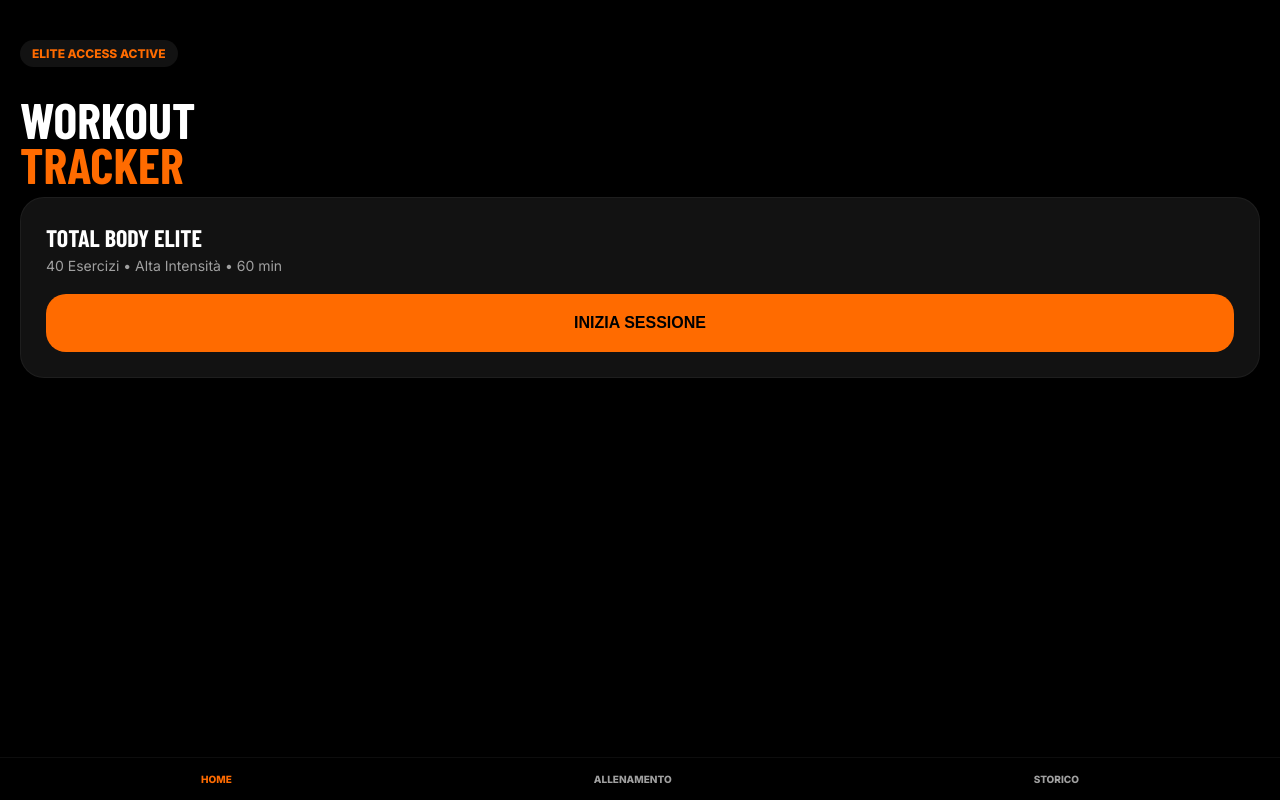
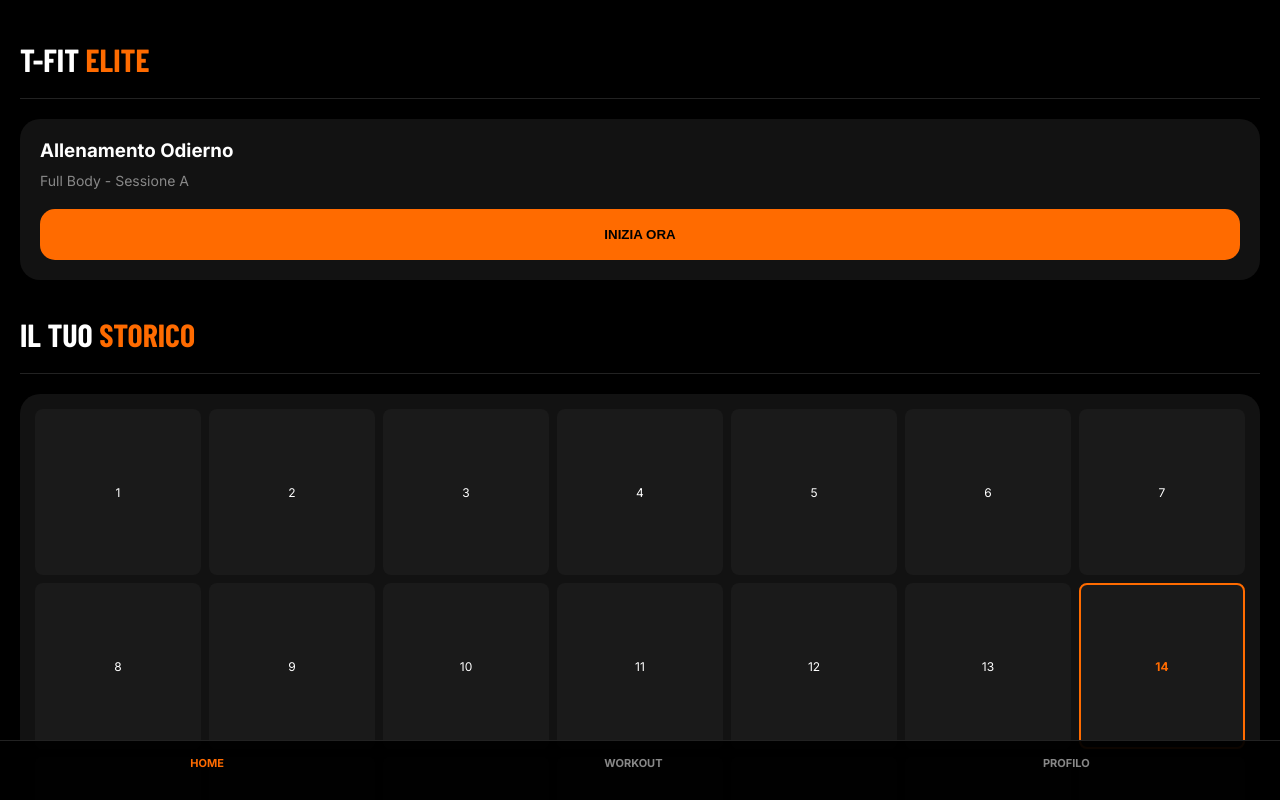
Before and after one commit to tittodesign/T-Fit, a plain HTML site: page index.html in a window 1280 px wide. Both pictures are taken after a click on the link "HOME". Drawn offline with nearby package versions, Linux system fonts and the light colour scheme; a web font is replaced by a local one.

Commit message:
Update index.html

```diff
--- a/index.html
+++ b/index.html
@@ -5,214 +5,158 @@
     <meta name="viewport" content="width=device-width, initial-scale=1.0, viewport-fit=cover">
     <title>T-FIT ELITE PRO</title>
     <style>
-        @import url('https://fonts.googleapis.com/css2?family=Barlow+Condensed:wght@700;900&family=Inter:wght@400;600;800&display=swap');
+        @import url('https://fonts.googleapis.com/css2?family=Barlow+Condensed:wght@700;900&family=Inter:wght@400;700&display=swap');
 
         :root {
             --accent: #FF6B00;
-            --bg: #000000;
+            --bg: #000;
             --surface: #121212;
-            --surface-light: #1e1e1e;
-            --text: #ffffff;
-            --text-dim: #a0a0a0;
-            --safe-bottom: env(safe-area-inset-bottom, 20px);
+            --text: #fff;
+            --text-dim: #888;
         }
 
         * { margin: 0; padding: 0; box-sizing: border-box; -webkit-tap-highlight-color: transparent; }
-        body {
-            background: var(--bg);
-            color: var(--text);
-            font-family: 'Inter', sans-serif;
-            height: 100vh;
-            overflow: hidden;
-        }
+        body { background: var(--bg); color: var(--text); font-family: 'Inter', sans-serif; height: 100vh; overflow: hidden; }
 
-        /* --- LAYOUT PRINCIPALE --- */
+        /* --- LAYOUT --- */
         #app { height: 100%; display: flex; flex-direction: column; }
-        .screen { display: none; flex: 1; flex-direction: column; overflow-y: auto; }
-        .screen.active { display: flex; }
+        .screen { display: none; flex: 1; flex-direction: column; overflow-y: auto; padding: 20px; padding-bottom: 100px; }
+        .active { display: flex; }
 
-        /* --- HOME SCREEN --- */
-        .home-content { padding: 40px 20px; }
-        .hero-title { font-family: 'Barlow Condensed'; font-size: 50px; font-weight: 900; line-height: 0.9; margin-bottom: 10px; }
-        .hero-title span { color: var(--accent); }
-        .status-badge { display: inline-block; padding: 6px 12px; background: var(--surface); border-radius: 20px; font-size: 12px; font-weight: 700; color: var(--accent); margin-bottom: 30px; }
+        /* --- HEADER --- */
+        .header { padding: 20px 0; border-bottom: 1px solid #222; margin-bottom: 20px; }
+        .header h1 { font-family: 'Barlow Condensed'; font-size: 32px; font-weight: 900; text-transform: uppercase; }
+        .header span { color: var(--accent); }
 
-        .plan-card {
-            background: var(--surface);
-            border-radius: 24px;
-            padding: 25px;
-            border: 1px solid rgba(255,255,255,0.05);
-            margin-bottom: 20px;
-        }
-        .plan-card h3 { font-family: 'Barlow Condensed'; font-size: 24px; margin-bottom: 5px; }
-        .plan-card p { color: var(--text-dim); font-size: 14px; margin-bottom: 20px; }
-
-        /* --- PLAYER SCREEN --- */
-        .visual-container {
+        /* --- ANIMAZIONE INCORPORATA (NON SERVONO FILE) --- */
+        .anim-box {
             width: 100%;
-            height: 40vh;
-            background: radial-gradient(circle at center, #1a1a1a, #000);
+            height: 200px;
+            background: #0a0a0a;
+            border-radius: 20px;
             display: flex;
             align-items: center;
             justify-content: center;
-            border-bottom: 2px solid var(--accent);
-            position: relative;
+            border: 1px solid #222;
+            margin-bottom: 20px;
         }
-        .visual-container img { max-width: 80%; max-height: 80%; object-fit: contain; }
+        .dot { width: 40px; height: 40px; background: var(--accent); border-radius: 50%; animation: pulse 1.5s ease-in-out infinite; box-shadow: 0 0 20px var(--accent); }
+        @keyframes pulse { 0%, 100% { transform: scale(1); opacity: 1; } 50% { transform: scale(1.5); opacity: 0.5; } }
 
-        .player-info { padding: 25px; flex: 1; display: flex; flex-direction: column; }
-        .ex-category { color: var(--accent); font-weight: 800; font-size: 12px; text-transform: uppercase; letter-spacing: 2px; }
-        .ex-title { font-family: 'Barlow Condensed'; font-size: 36px; font-weight: 900; margin: 5px 0 25px 0; }
+        /* --- CALENDARIO STORICO --- */
+        .calendar { display: grid; grid-template-columns: repeat(7, 1fr); gap: 8px; background: var(--surface); padding: 15px; border-radius: 20px; }
+        .day { aspect-ratio: 1; display: flex; align-items: center; justify-content: center; font-size: 12px; border-radius: 8px; background: #1a1a1a; }
+        .day.today { border: 2px solid var(--accent); color: var(--accent); font-weight: bold; }
+        .day.completed { background: var(--accent); color: #000; }
 
-        .sets-manager { display: grid; grid-template-columns: repeat(2, 1fr); gap: 12px; margin-bottom: 30px; }
-        .set-item {
-            background: var(--surface);
-            padding: 15px;
-            border-radius: 16px;
-            border: 1px solid transparent;
-            transition: 0.2s;
-        }
-        .set-item.active { border-color: var(--accent); background: rgba(255,107,0,0.05); }
-        .set-item span { display: block; font-size: 11px; color: var(--text-dim); text-transform: uppercase; }
-        .set-item strong { font-size: 18px; }
-
-        /* --- BUTTONS --- */
-        .btn {
-            background: var(--accent);
-            color: #000;
-            border: none;
-            padding: 20px;
-            border-radius: 20px;
-            font-weight: 800;
-            font-size: 16px;
-            text-transform: uppercase;
-            cursor: pointer;
-            transition: transform 0.1s;
-        }
-        .btn:active { transform: scale(0.96); }
-        .btn-secondary { background: var(--surface-light); color: #fff; }
+        /* --- UI ELEMENTS --- */
+        .card { background: var(--surface); padding: 20px; border-radius: 20px; margin-bottom: 15px; }
+        .btn { background: var(--accent); color: #000; border: none; padding: 18px; border-radius: 15px; font-weight: 800; text-transform: uppercase; width: 100%; cursor: pointer; }
+        .btn-outline { background: #222; color: #fff; margin-top: 10px; }
 
         /* --- NAVIGATION --- */
-        nav {
-            background: rgba(0,0,0,0.95);
-            backdrop-filter: blur(10px);
-            padding: 15px 20px calc(15px + var(--safe-bottom));
-            display: flex;
-            justify-content: space-around;
-            border-top: 1px solid rgba(255,255,255,0.05);
-        }
-        .nav-link { color: var(--text-dim); text-decoration: none; font-size: 10px; font-weight: 700; text-transform: uppercase; text-align: center; }
-        .nav-link.active { color: var(--accent); }
+        nav { position: fixed; bottom: 0; left: 0; width: 100%; background: rgba(0,0,0,0.95); display: flex; justify-content: space-around; padding: 15px 0 30px; border-top: 1px solid #222; }
+        .nav-item { color: var(--text-dim); text-decoration: none; font-size: 11px; font-weight: 700; text-transform: uppercase; }
+        .nav-item.active { color: var(--accent); }
     </style>
 </head>
 <body>
 
 <div id="app">
-    <section id="screen-home" class="screen active">
-        <div class="home-content">
-            <span class="status-badge">ELITE ACCESS ACTIVE</span>
-            <h1 class="hero-title">WORKOUT<br><span>TRACKER</span></h1>
+    <section id="dash" class="screen active">
+        <div class="header"><h1>T-FIT <span>ELITE</span></h1></div>
+        <div class="card">
+            <h3>Allenamento Odierno</h3>
+            <p style="color:var(--text-dim); font-size:14px; margin: 10px 0 20px;">Full Body - Sessione A</p>
+            <button class="btn" onclick="showScreen('player')">Inizia Ora</button>
+        </div>
+        <div class="header"><h1>IL TUO <span>STORICO</span></h1></div>
+        <div class="calendar" id="calendar-grid"></div>
+    </section>
 
-            <div class="plan-card">
-                <h3>TOTAL BODY ELITE</h3>
-                <p>40 Esercizi • Alta Intensità • 60 min</p>
-                <button class="btn" style="width: 100%;" onclick="startWorkout()">Inizia Sessione</button>
+    <section id="player" class="screen">
+        <div class="anim-box">
+            <div class="dot"></div> </div>
+        <h2 id="ex-title" style="font-family:'Barlow Condensed'; font-size:32px;">PUSH UP</h2>
+        <p id="ex-cat" style="color:var(--accent); font-weight:700; margin-bottom:20px;">PETTO</p>
+
+        <div class="card">
+            <div style="display:flex; justify-content:space-between;">
+                <span>Serie 1/4</span>
+                <strong>12 Reps</strong>
             </div>
         </div>
-    </section>
 
-    <section id="screen-player" class="screen">
-        <div class="visual-container">
-            <img id="display-img" src="" alt="Esercizio">
-        </div>
-
-        <div class="player-info">
-            <span class="ex-category" id="display-cat">CATEGORIA</span>
-            <h2 class="ex-title" id="display-title">NOME ESERCIZIO</h2>
-
-            <div class="sets-manager">
-                <div class="set-item active"><span>Serie 1</span><strong>12 Reps</strong></div>
-                <div class="set-item"><span>Serie 2</span><strong>12 Reps</strong></div>
-                <div class="set-item"><span>Serie 3</span><strong>10 Reps</strong></div>
-                <div class="set-item"><span>Serie 4</span><strong>8 Reps</strong></div>
-            </div>
-
-            <div style="display: flex; gap: 10px; margin-top: auto;">
-                <button class="btn btn-secondary" style="flex: 1;" onclick="changeExercise(-1)">Indietro</button>
-                <button class="btn" style="flex: 2;" onclick="changeExercise(1)">Prossimo</button>
-            </div>
+        <div style="margin-top:auto;">
+            <button class="btn" onclick="nextEx()">Prossimo Esercizio</button>
+            <button class="btn btn-outline" onclick="showScreen('dash')">Termina Sessione</button>
         </div>
     </section>
 
     <nav>
-        <a href="#" class="nav-link active" onclick="navTo('home', this)">Home</a>
-        <a href="#" class="nav-link" onclick="navTo('player', this)">Allenamento</a>
-        <a href="#" class="nav-link">Storico</a>
+        <a href="#" class="nav-item active" onclick="showScreen('dash')">Home</a>
+        <a href="#" class="nav-item" onclick="showScreen('player')">Workout</a>
+        <a href="#" class="nav-item">Profilo</a>
     </nav>
 </div>
 
 <script>
-    // DATABASE COMPLETO
-    const EXERCISES = [
-        { id: 'push_up', name: 'Push Up Elite', cat: 'Petto' },
-        { id: 'squat', name: 'Air Squat', cat: 'Gambe' },
-        { id: 'pull_up', name: 'Trazioni Sbarra', cat: 'Dorso' },
-        { id: 'military', name: 'Military Press', cat: 'Spalle' },
-        { id: 'dip', name: 'Dips Parallele', cat: 'Tricipiti' },
-        { id: 'curl', name: 'Bicep Curl', cat: 'Braccia' },
-        { id: 'plank', name: 'Plank Core', cat: 'Addominali' },
-        { id: 'lunges', name: 'Affondi', cat: 'Gambe' }
-        // Aggiungi qui gli altri 32 ID quando hai i file webp
+    const exercises = [
+        { n: "PUSH UP", c: "PETTO" },
+        { n: "SQUAT", c: "GAMBE" },
+        { n: "TRAZIONI", c: "DORSO" },
+        { n: "PLANK", c: "CORE" }
     ];
-
     let currentIdx = 0;
 
-    function navTo(screenId, el) {
+    // Funzione Cambio Schermata
+    function showScreen(id) {
         document.querySelectorAll('.screen').forEach(s => s.classList.remove('active'));
-        document.querySelectorAll('.nav-link').forEach(l => l.classList.remove('active'));
+        document.getElementById(id).classList.add('active');
 
-        document.getElementById('screen-' + screenId).classList.add('active');
-        if(el) el.classList.add('active');
+        document.querySelectorAll('.nav-item').forEach(n => n.classList.remove('active'));
+        if(id === 'dash') document.querySelectorAll('.nav-item')[0].classList.add('active');
+        if(id === 'player') document.querySelectorAll('.nav-item')[1].classList.add('active');
     }
 
-    function startWorkout() {
-        currentIdx = 0;
-        navTo('player', document.querySelectorAll('.nav-link')[1]);
-        updatePlayer();
+    // Funzione Allenamento
+    function nextEx() {
+        currentIdx++;
+        if(currentIdx >= exercises.length) {
+            alert("Allenamento Completato! Salvataggio nello storico...");
+            currentIdx = 0;
+            showScreen('dash');
+            markDateAsCompleted();
+        } else {
+            document.getElementById('ex-title').innerText = exercises[currentIdx].n;
+            document.getElementById('ex-cat').innerText = exercises[currentIdx].c;
+        }
     }
 
-    function updatePlayer() {
-        const ex = EXERCISES[currentIdx];
-        document.getElementById('display-title').innerText = ex.name;
-        document.getElementById('display-cat').innerText = ex.cat;
+    // Generazione Calendario Reale
+    function renderCalendar() {
+        const grid = document.getElementById('calendar-grid');
+        const now = new Date();
+        const daysInMonth = new Date(now.getFullYear(), now.getMonth() + 1, 0).getDate();
 
-        // Percorso immagine WebP
-        const imgPath = `./assets/${ex.id}.webp`;
-        const imgEl = document.getElementById('display-img');
-
-        // Placeholder se l'immagine manca (per evitare lo spazio vuoto "penoso")
-        imgEl.onerror = () => {
-            imgEl.src = `https://via.placeholder.com/400x400/1a1a1a/FF6B00?text=${ex.name}`;
-        };
-        imgEl.src = imgPath;
+        grid.innerHTML = '';
+        for(let i = 1; i <= daysInMonth; i++) {
+            const dayDiv = document.createElement('div');
+            dayDiv.className = 'day';
+            dayDiv.innerText = i;
+            if(i === now.getDate()) dayDiv.className += ' today';
+            grid.appendChild(dayDiv);
+        }
     }
 
-    function changeExercise(direction) {
-        currentIdx += direction;
-        if (currentIdx < 0) currentIdx = 0;
-        if (currentIdx >= EXERCISES.length) {
-            alert("Allenamento Terminato!");
-            navTo('home', document.querySelectorAll('.nav-link')[0]);
-            return;
-        }
-        updatePlayer();
+    function markDateAsCompleted() {
+        const today = new Date().getDate();
+        const days = document.querySelectorAll('.day');
+        days[today - 1].classList.add('completed');
     }
 
-    // Fix per altezza mobile
-    window.addEventListener('resize', () => {
-        let vh = window.innerHeight * 0.01;
-        document.documentElement.style.setProperty('--vh', `${vh}px`);
-    });
+    // Inizializzazione
+    renderCalendar();
 </script>
 </body>
 </html>
```
